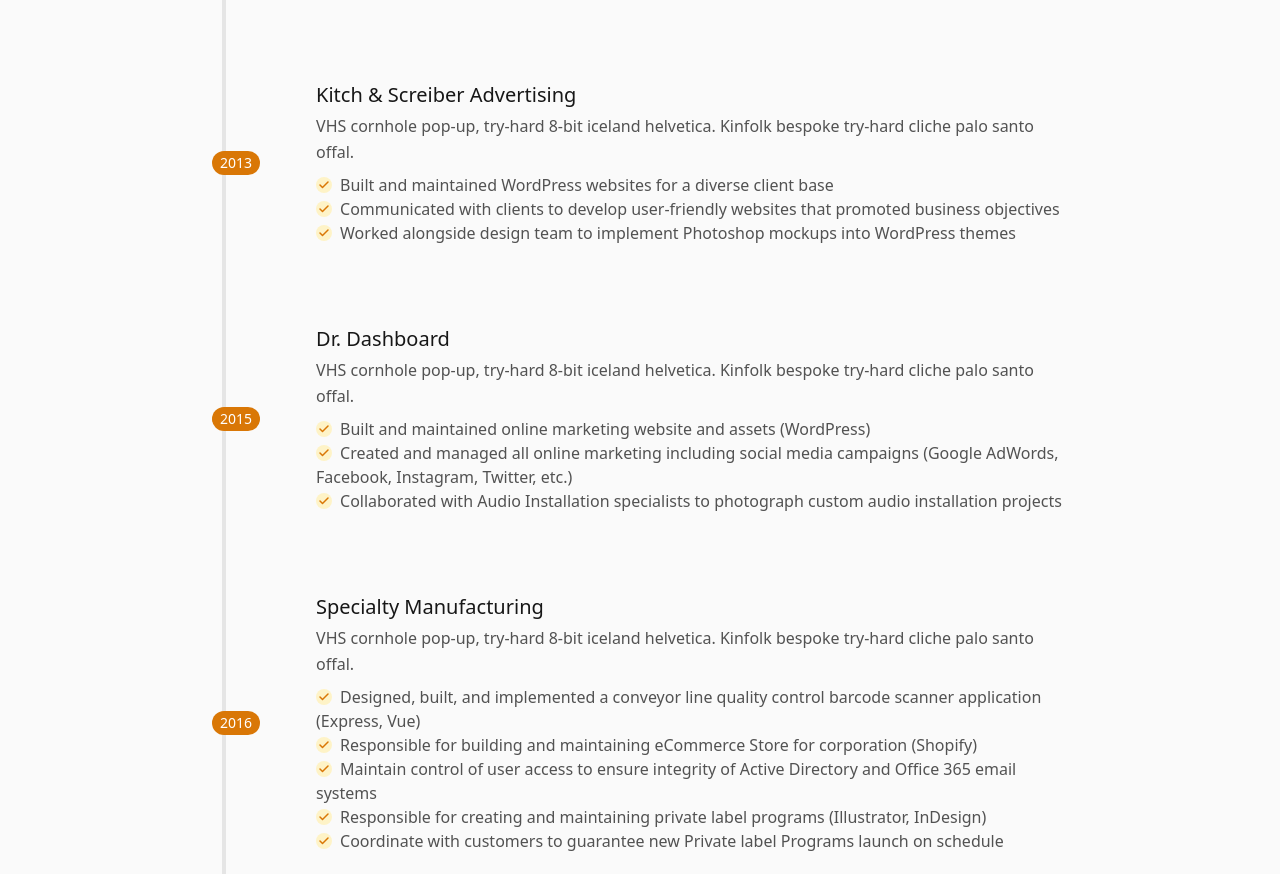
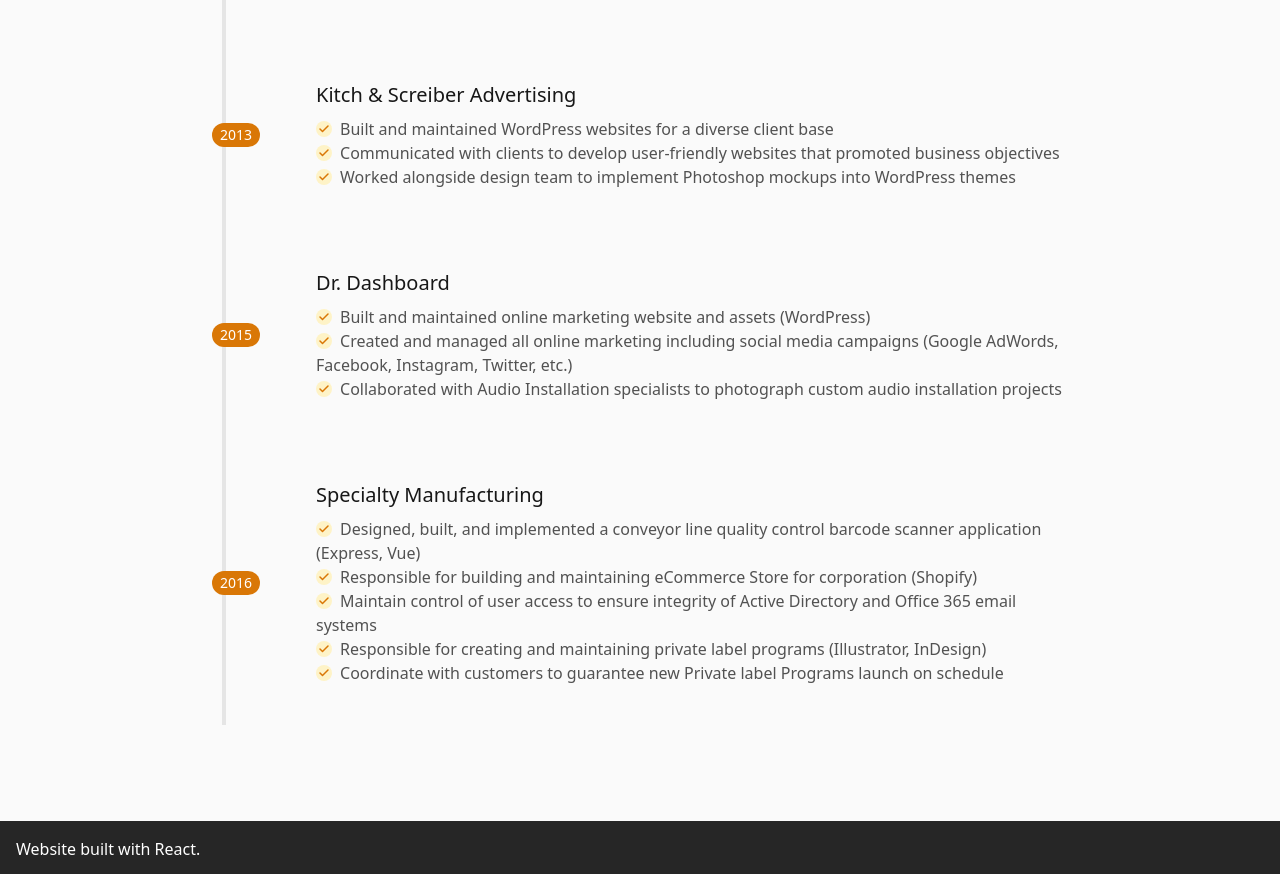
Before and after one commit to cortlin/portfolio, a React (Create React App) app: page /experience in a window 1280 px wide. Shown: the part 341-1215 px from the top of the page. Built offline with nearby package versions, Linux system fonts and the light colour scheme.

Commit message:
removed dummy text

```diff
--- a/src/pages/experience.js
+++ b/src/pages/experience.js
@@ -24,7 +24,7 @@
             <div className="flex-grow md:pl-8 pl-6 flex sm:items-center items-start flex-col sm:flex-row">
               <div className="flex-grow sm:pl-6 mt-6 sm:mt-0">
                 <h2 className="font-medium title-font text-gray-900 mb-1 text-xl">Kitch &amp; Screiber Advertising </h2>
-                <p className="leading-relaxed">VHS cornhole pop-up, try-hard 8-bit iceland helvetica. Kinfolk bespoke try-hard cliche palo santo offal.</p>
+
                 <ul className='mt-2'>
                   <li>
                     <span className="bg-yellow-100 text-yellow-600 w-4 h-4 mr-2 rounded-full inline-flex items-center justify-center">
@@ -62,7 +62,7 @@
             <div className="flex-grow md:pl-8 pl-6 flex sm:items-center items-start flex-col sm:flex-row">
               <div className="flex-grow sm:pl-6 mt-6 sm:mt-0">
                 <h2 className="font-medium title-font text-gray-900 mb-1 text-xl">Dr. Dashboard</h2>
-                <p className="leading-relaxed">VHS cornhole pop-up, try-hard 8-bit iceland helvetica. Kinfolk bespoke try-hard cliche palo santo offal.</p>
+
                 <ul className="mt-2">
                   <li>
                     <span className="bg-yellow-100 text-yellow-600 w-4 h-4 mr-2 rounded-full inline-flex items-center justify-center">
@@ -100,7 +100,7 @@
             <div className="flex-grow md:pl-8 pl-6 flex sm:items-center items-start flex-col sm:flex-row">
               <div className="flex-grow sm:pl-6 mt-6 sm:mt-0">
                 <h2 className="font-medium title-font text-gray-900 mb-1 text-xl">Specialty Manufacturing</h2>
-                <p className="leading-relaxed">VHS cornhole pop-up, try-hard 8-bit iceland helvetica. Kinfolk bespoke try-hard cliche palo santo offal.</p>
+
                 <ul className="mt-2">
                   <li>
                     <span className="bg-yellow-100 text-yellow-600 w-4 h-4 mr-2 rounded-full inline-flex items-center justify-center">
```
